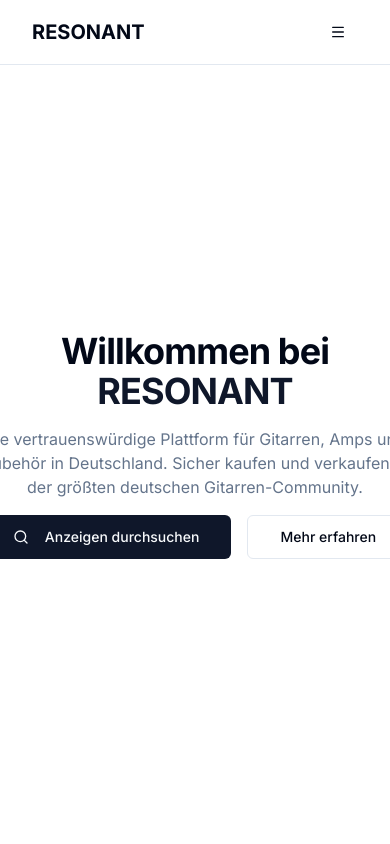
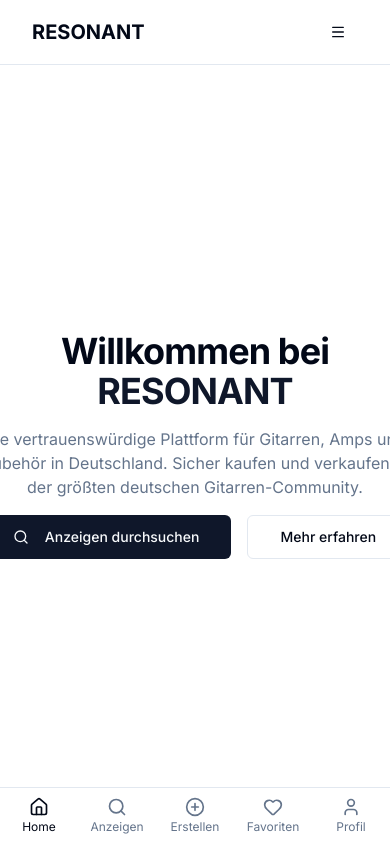
Before and after one commit to joleschmidt/Resonant, a Next.js app: page / in a window 390 px wide. Shown: the top 844 px of the page. Built offline with nearby package versions, Linux system fonts and the light colour scheme; no server answers.

Commit message:
Integrate BottomTabs component into RootLayout and adjust Footer spacing for improved layout. Update UserMenu to enhance avatar styling and add padding for better visual hierarchy. Simplify Header by removing unused dropdown menu for mobile view, streamlining user navigation.

```diff
--- a/src/app/layout.tsx
+++ b/src/app/layout.tsx
@@ -4,6 +4,7 @@ import '@/styles/globals.css';
 import { Providers } from '@/components/providers/Providers';
 import { Header } from '@/components/layout/Header';
 import { Footer } from '@/components/layout/Footer';
+import { BottomTabs } from '@/components/layout/BottomTabs';
 
 const inter = Inter({ subsets: ['latin'] });
 
@@ -25,7 +26,10 @@ export default function RootLayout({
           <div className="flex min-h-screen flex-col">
             <Header />
             <main className="flex-1">{children}</main>
-            <Footer />
+            <div className="pb-14 md:pb-0">
+              <Footer />
+            </div>
+            <BottomTabs />
           </div>
         </Providers>
       </body>
--- a/src/components/features/auth/UserMenu.tsx
+++ b/src/components/features/auth/UserMenu.tsx
@@ -37,7 +37,7 @@ export function UserMenu() {
     <DropdownMenu>
       <DropdownMenuTrigger asChild>
         <Button variant="ghost" className="relative h-10 w-10 rounded-full">
-          <Avatar className="h-10 w-10">
+          <Avatar className="md:h-10 md:w-10 ">
             <AvatarImage src={avatarUrl} alt={displayName} />
             <AvatarFallback>{initials}</AvatarFallback>
           </Avatar>
@@ -46,7 +46,7 @@ export function UserMenu() {
 
       <DropdownMenuContent className="w-56" align="end" forceMount>
         <DropdownMenuLabel className="font-normal">
-          <div className="flex flex-col space-y-1">
+          <div className="flex flex-col space-y-1 pt-1">
             <p className="text-sm font-medium leading-none">{displayName}</p>
             <p className="text-xs leading-none text-muted-foreground">{displayEmail}</p>
           </div>
--- /dev/null
+++ b/src/components/layout/BottomTabs.tsx
@@ -0,0 +1,48 @@
+'use client';
+
+import Link from 'next/link';
+import { usePathname } from 'next/navigation';
+import { Home, Search, PlusCircle, Heart, User } from 'lucide-react';
+
+type Tab = {
+    href: string;
+    label: string;
+    icon: React.ComponentType<{ className?: string }>;
+};
+
+const TABS: Tab[] = [
+    { href: '/', label: 'Home', icon: Home },
+    { href: '/listings', label: 'Anzeigen', icon: Search },
+    { href: '/listings/create', label: 'Erstellen', icon: PlusCircle },
+    { href: '/favorites', label: 'Favoriten', icon: Heart },
+    { href: '/profile', label: 'Profil', icon: User },
+];
+
+export function BottomTabs() {
+    const pathname = usePathname();
+
+    return (
+        <nav className="fixed bottom-0 inset-x-0 z-40 border-t bg-background/95 backdrop-blur supports-[backdrop-filter]:bg-background/60 md:hidden">
+            <ul className="grid grid-cols-5 h-14 items-center w-full">
+                {TABS.map(({ href, label, icon: Icon }) => {
+                    const active = pathname === href || (href !== '/' && pathname.startsWith(href));
+                    return (
+                        <li key={href} className="h-full">
+                            <Link
+                                href={href}
+                                className={`flex h-full flex-col items-center justify-center gap-0.5 text-xs transition-colors ${active ? 'text-foreground' : 'text-muted-foreground hover:text-foreground'
+                                    }`}
+                                aria-current={active ? 'page' : undefined}
+                            >
+                                <Icon className={`h-5 w-5 ${active ? '' : ''}`} />
+                                <span>{label}</span>
+                            </Link>
+                        </li>
+                    );
+                })}
+            </ul>
+            {/* iOS safe-area inset */}
+            <div className="h-[env(safe-area-inset-bottom)]" />
+        </nav>
+    );
+}
--- a/src/components/layout/Header.tsx
+++ b/src/components/layout/Header.tsx
@@ -54,29 +54,7 @@ export function Header() {
                 <UserMenu />
               </div>
               <div className="md:hidden">
-                <DropdownMenu>
-                  <DropdownMenuTrigger asChild>
-                    <Button variant="ghost" size="icon" aria-label="Menü öffnen">
-                      <Menu className="w-5 h-5" />
-                    </Button>
-                  </DropdownMenuTrigger>
-                  <DropdownMenuContent align="end">
-                    <DropdownMenuItem asChild>
-                      <Link href="/listings">Anzeigen</Link>
-                    </DropdownMenuItem>
-                    <DropdownMenuItem asChild>
-                      <Link href="/about">Über uns</Link>
-                    </DropdownMenuItem>
-                    <DropdownMenuSeparator />
-                    <DropdownMenuItem asChild>
-                      <Link href="/listings/create">Anzeige erstellen</Link>
-                    </DropdownMenuItem>
-                    <DropdownMenuSeparator />
-                    <DropdownMenuItem asChild>
-                      <Link href="/profile">Profil</Link>
-                    </DropdownMenuItem>
-                  </DropdownMenuContent>
-                </DropdownMenu>
+                <UserMenu />
               </div>
             </>
           ) : (
```
